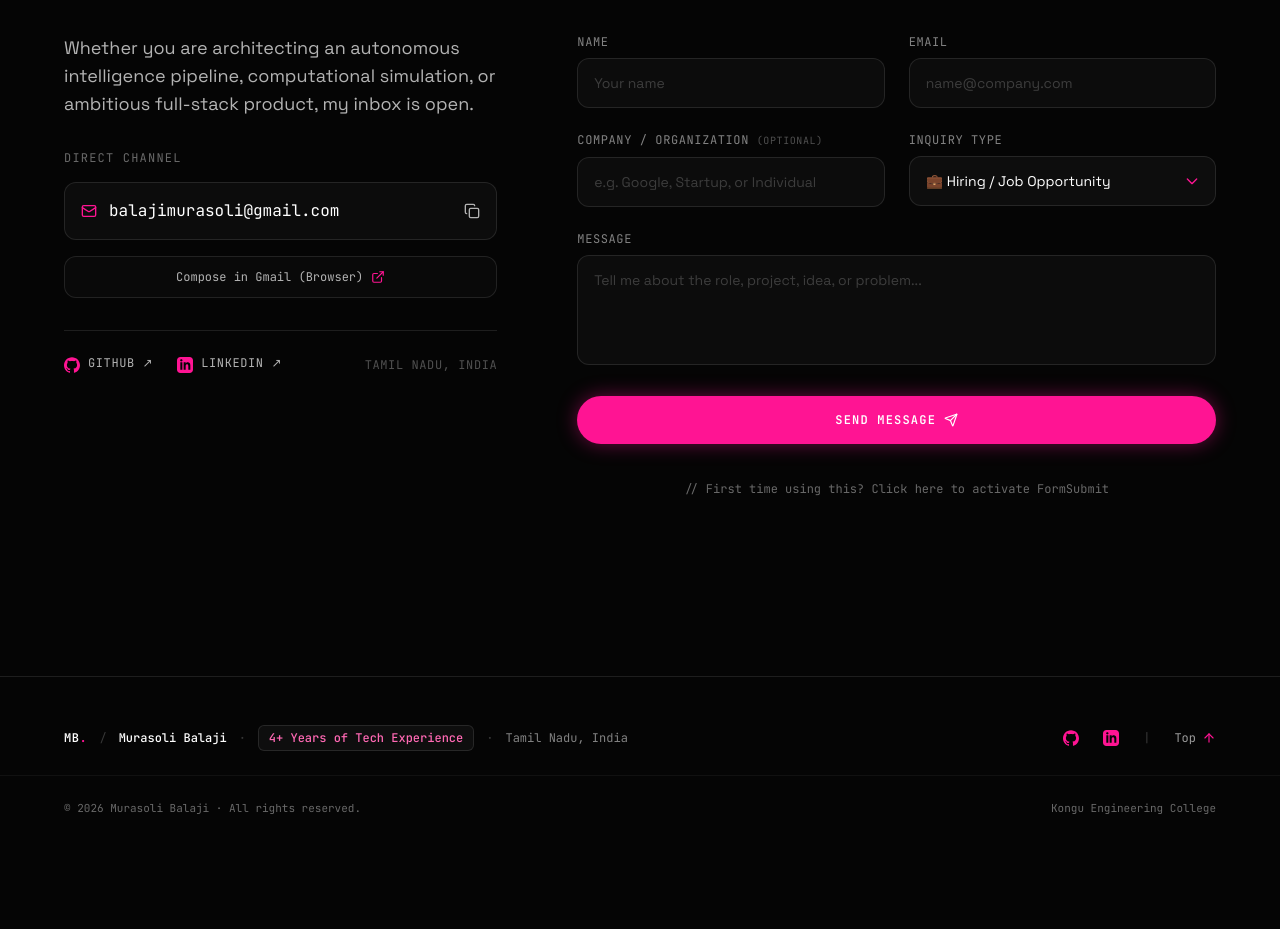
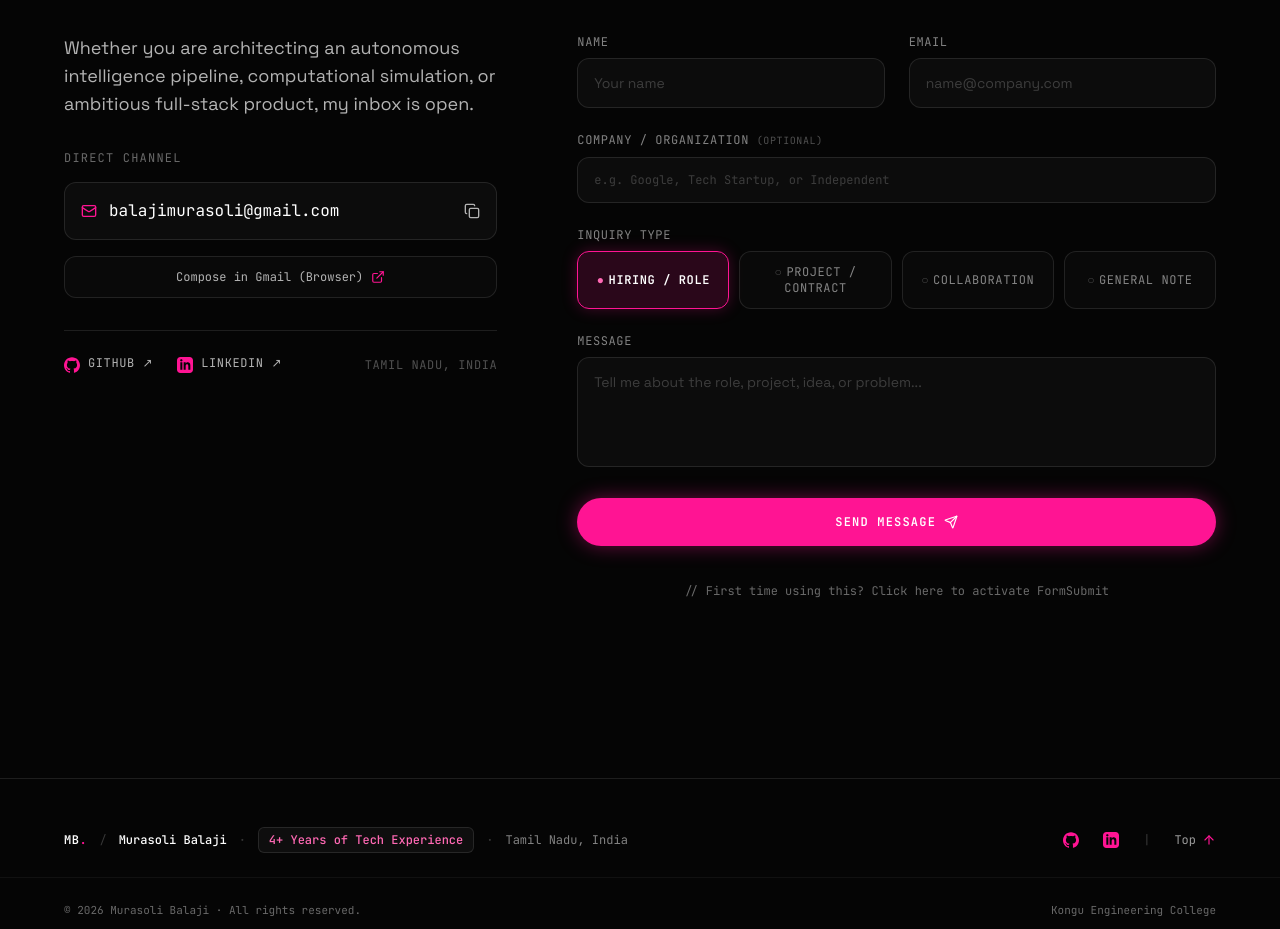
Before and after one commit to MurasoliB/murasolib.github.io, a React (Vite) app: page / in a window 1280 px wide. Shown: the part 6220-7149 px from the top of the page. Before the commit the page ends 7084 px from the top, so only its background shows below. Built offline with nearby package versions, Linux system fonts and the light colour scheme.

Commit message:
style: remove emojis and replace select dropdown with minimalist typographic pills in contact form

```diff
--- a/src/components/Contact.jsx
+++ b/src/components/Contact.jsx
@@ -300,7 +300,7 @@ export default function Contact() {
                   </div>
                 </div>
 
-                <div className="grid grid-cols-1 sm:grid-cols-2 gap-6">
+                {/* Row 2: Company & Organization */}
                 <div>
                   <label className="block text-xs font-mono text-white/50 uppercase tracking-wider mb-2">
                     Company / Organization <span className="text-white/30 text-[10px]">(Optional)</span>
@@ -309,32 +309,42 @@ export default function Contact() {
                     type="text"
                     value={formData.company}
                     onChange={(e) => setFormData({ ...formData, company: e.target.value })}
-                      placeholder="e.g. Google, Startup, or Individual"
-                      className="w-full px-4 py-3.5 bg-white/[0.03] border border-white/10 rounded-xl text-white placeholder-white/20 text-sm focus:outline-none focus:border-[#FF1493] transition-colors"
+                    placeholder="e.g. Google, Tech Startup, or Independent"
+                    className="w-full px-4 py-3.5 bg-white/[0.03] border border-white/10 rounded-xl text-white placeholder-white/20 text-sm focus:outline-none focus:border-[#FF1493] transition-colors font-mono text-xs"
                   />
                 </div>
 
-                  <div>
-                    <label className="block text-xs font-mono text-white/50 uppercase tracking-wider mb-2">
+                {/* Row 3: Aesthetic Typographic Pills for Inquiry Type (No Emojis) */}
+                <div className="space-y-2">
+                  <label className="block text-xs font-mono text-white/50 uppercase tracking-wider">
                     Inquiry Type
                   </label>
-                    <div className="relative">
-                      <select
-                        value={formData.inquiryType}
-                        onChange={(e) => setFormData({ ...formData, inquiryType: e.target.value })}
-                        className="w-full px-4 py-3.5 bg-[#0D0D0D] border border-white/10 rounded-xl text-white text-sm focus:outline-none focus:border-[#FF1493] transition-colors cursor-pointer appearance-none"
+                  <div className="grid grid-cols-2 sm:grid-cols-4 gap-2.5">
+                    {[
+                      { id: 'Hiring / Job Opportunity', label: 'Hiring / Role' },
+                      { id: 'Project / Contract Work', label: 'Project / Contract' },
+                      { id: 'Tech Collaboration', label: 'Collaboration' },
+                      { id: 'General Inquiry', label: 'General Note' },
+                    ].map((item) => {
+                      const isActive = formData.inquiryType === item.id;
+                      return (
+                        <button
+                          key={item.id}
+                          type="button"
+                          onClick={() => setFormData({ ...formData, inquiryType: item.id })}
+                          className={`py-3 px-3 rounded-xl text-xs font-mono tracking-wider uppercase transition-all duration-200 border cursor-pointer text-center select-none ${
+                            isActive
+                              ? 'bg-[#FF1493]/15 border-[#FF1493] text-white shadow-[0_0_15px_rgba(255,20,147,0.25)] font-semibold'
+                              : 'bg-white/[0.02] border-white/10 text-white/50 hover:text-white hover:border-white/25 hover:bg-white/[0.04]'
+                          }`}
                         >
-                        <option value="Hiring / Job Opportunity" className="bg-[#111111] text-white">💼 Hiring / Job Opportunity</option>
-                        <option value="Project / Contract Work" className="bg-[#111111] text-white">🚀 Project / Contract Work</option>
-                        <option value="Tech Collaboration" className="bg-[#111111] text-white">🤝 Tech Collaboration</option>
-                        <option value="General Inquiry" className="bg-[#111111] text-white">💬 General Inquiry</option>
-                      </select>
-                      <div className="pointer-events-none absolute inset-y-0 right-0 flex items-center px-4 text-[#FF1493]">
-                        <svg className="w-4 h-4" fill="none" stroke="currentColor" viewBox="0 0 24 24">
-                          <path strokeLinecap="round" strokeLinejoin="round" strokeWidth="2" d="M19 9l-7 7-7-7" />
-                        </svg>
-                      </div>
-                    </div>
+                          <span className={isActive ? 'text-[#FF69B4] mr-1' : 'text-white/25 mr-1'}>
+                            {isActive ? '●' : '○'}
+                          </span>
+                          <span>{item.label}</span>
+                        </button>
+                      );
+                    })}
                   </div>
                 </div>
 
```
Lines whose indentation alone changed are shown as unchanged.
